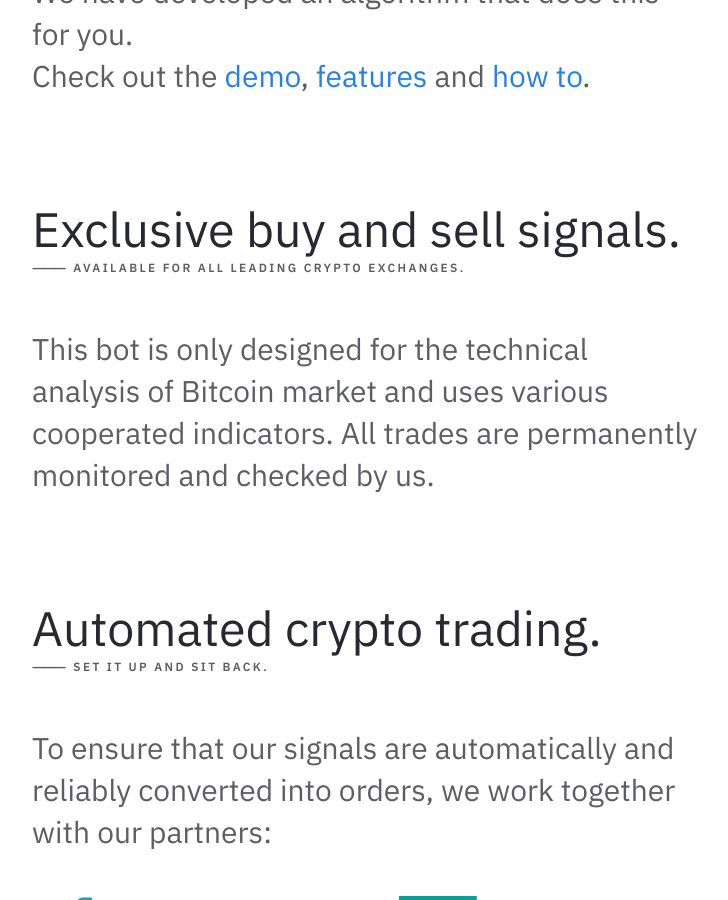
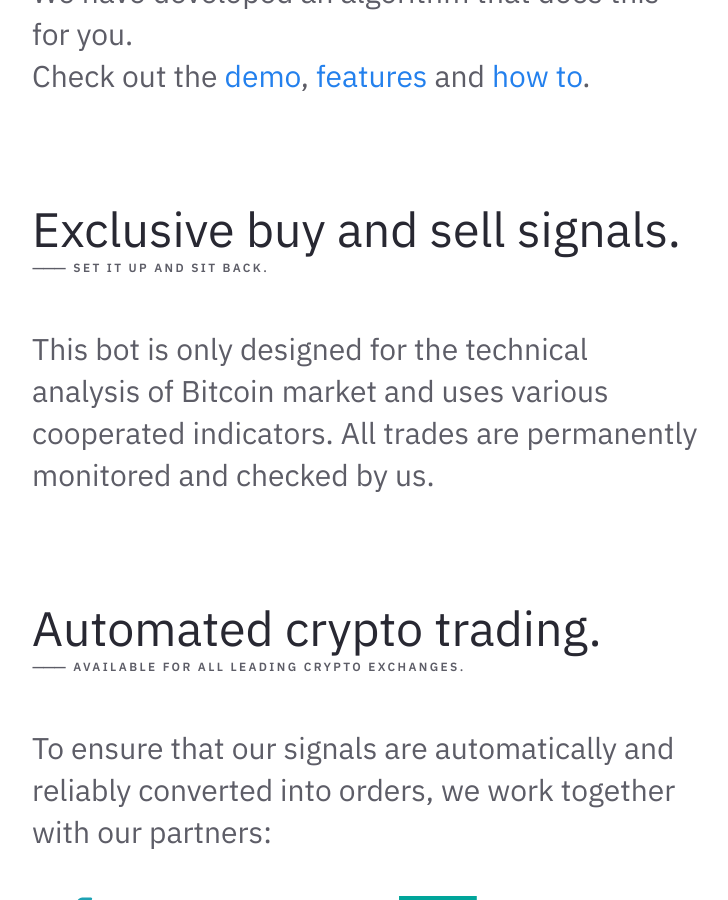
Before and after one commit to kevinroku/nroku.github.io, a Jekyll site: the page built from pages/index.md, in a window 1280 px wide and 900 px high, scrolled down 377 px. Shown: the whole window, without its empty margins (273-1001 px from the left). Built offline with Jekyll 4.4.1, drawn with Linux system fonts in a browser that asks for light colours.

Commit message:
Update Homepage.html

```diff
--- a/_includes/Homepage.html
+++ b/_includes/Homepage.html
@@ -9,7 +9,7 @@
 </div>
 <div class="home-intro">
     <div class="jumbo">Exclusive buy and sell signals. </div>
-    <h5 class="meta-title">⸻ Available for all leading Crypto exchanges.</h5>
+    <h5 class="meta-title">⸻ Set it up and sit back.</h5>
     <div class="home-sub-text"> <h3>
         This bot is only designed for the technical analysis of Bitcoin market and uses various cooperated indicators.
         All trades are permanently monitored and checked by us.
@@ -18,7 +18,7 @@
 </div>
 <div class="home-intro">
     <div class="jumbo">Automated crypto trading. </div>
-    <h5 class="meta-title">⸻ Set it up and sit back.</h5>
+    <h5 class="meta-title">⸻ Available for all leading Crypto exchanges.</h5>
     <div class="home-sub-text"> <h3>
         To ensure that our signals are automatically and reliably converted into orders, we work together with our partners:
         </h3>
```
